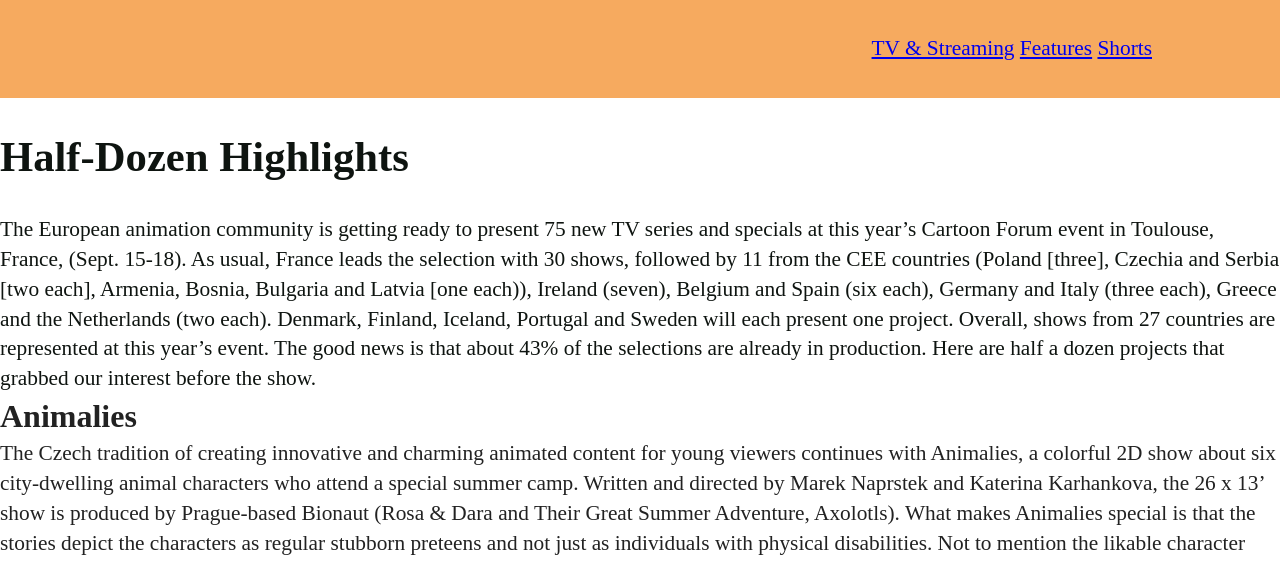
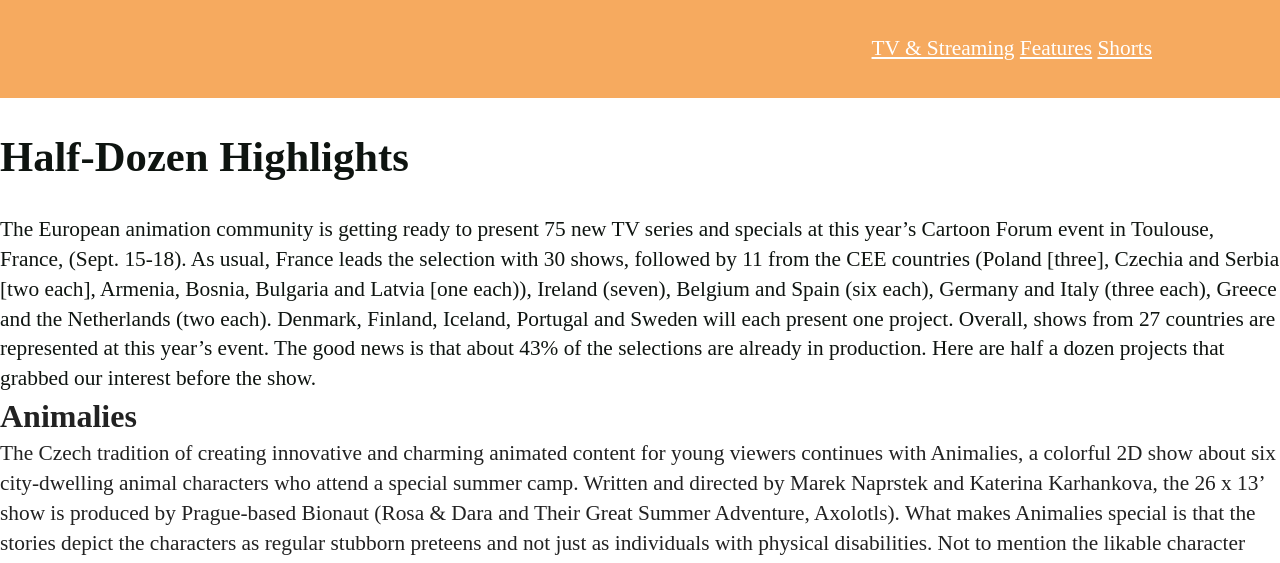
Before and after one commit to stabii1/half-dozen-highlights, a plain HTML site: page index.html in a window 1280 px wide. Shown: the top 563 px of the page. Drawn offline with Linux system fonts and the light colour scheme.

Commit message:
header link color

```diff
--- a/style.css
+++ b/style.css
@@ -23,3 +23,7 @@ header {
   padding: 1.6rem 10vw;
   color: white;
 }
+
+header a:link {
+  color: white;
+}
```
